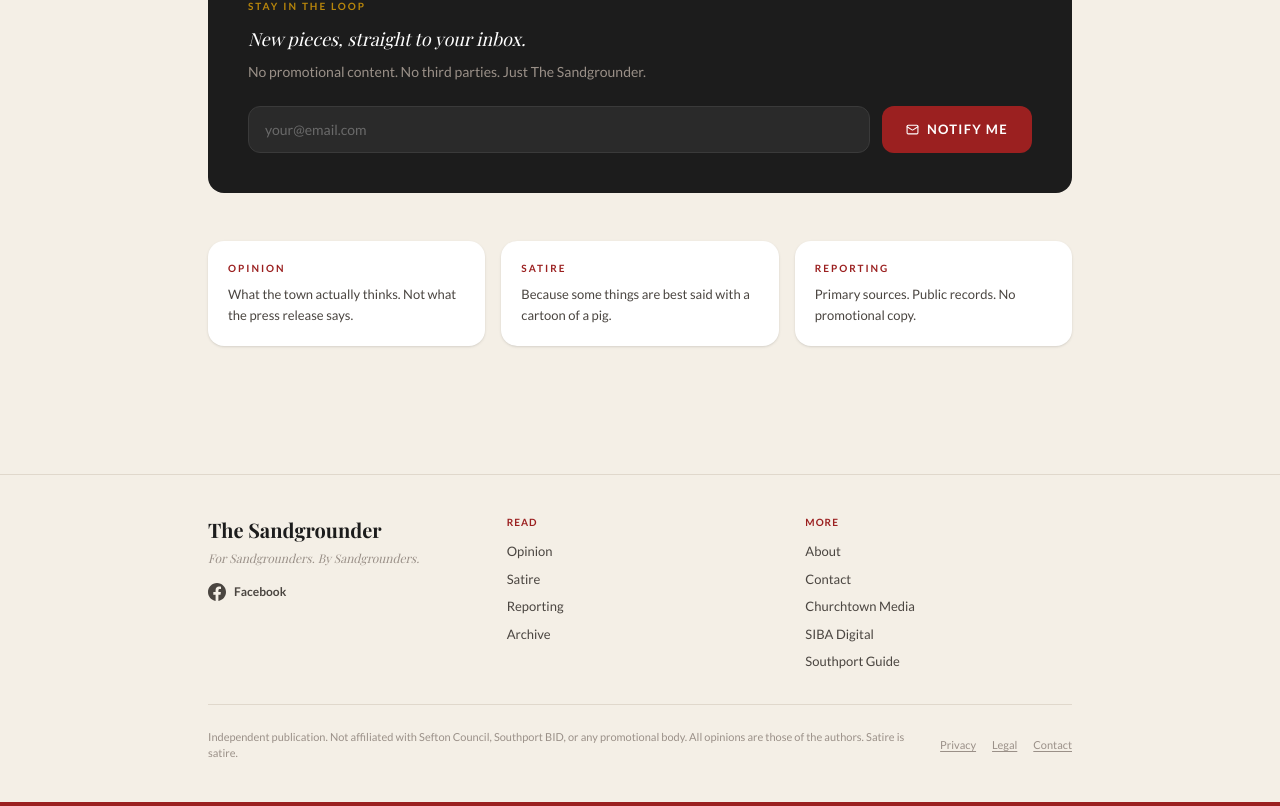
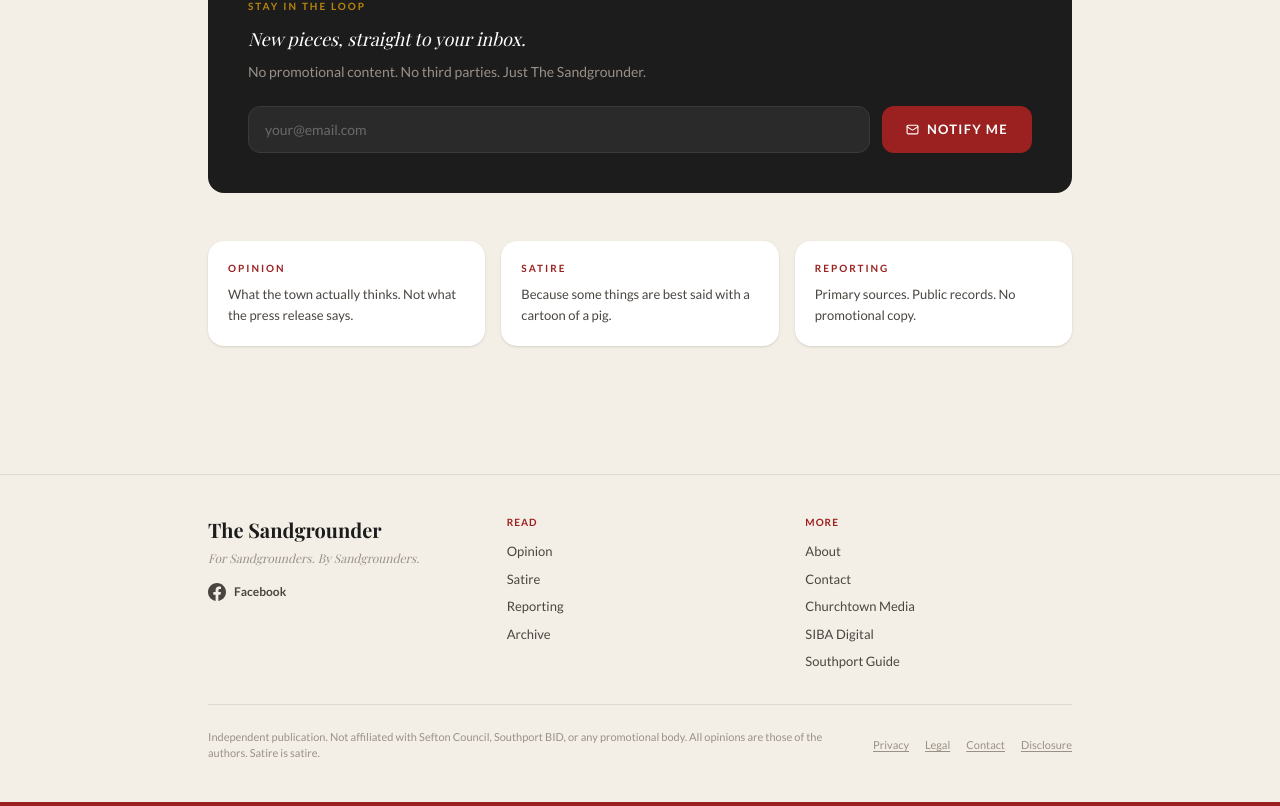
Before and after one commit to damian756/thesandgrounder, a Next.js app: page / in a window 1280 px wide. Shown: the part 2297-3103 px from the top of the page. Built offline with nearby package versions, Linux system fonts and the light colour scheme; a web font is replaced by a local one.

Commit message:
Add disclosure link to footer

```diff
--- a/components/Footer.tsx
+++ b/components/Footer.tsx
@@ -114,6 +114,7 @@
               { href: "/privacy", label: "Privacy" },
               { href: "/legal", label: "Legal" },
               { href: "/contact", label: "Contact" },
+              { href: "https://www.siba.digital/disclosure", label: "Disclosure" },
             ].map((l) => (
               <Link
                 key={l.href}
```
